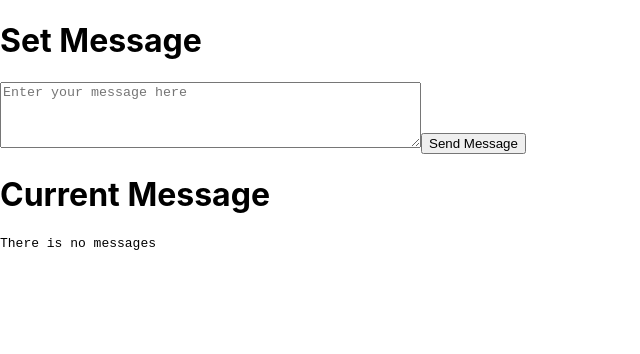
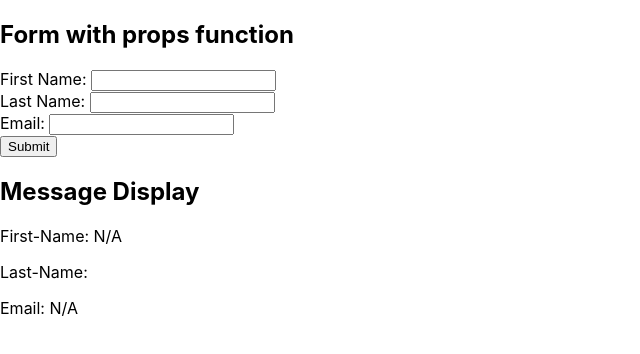
Before and after one commit to StefanoQuiroz/REACT-MERN-REVIEW, a React (Create React App) app in the folder class/prebox-generator/: page / in a window 1280 px wide. Shown: the top 354 px of the page, without its empty margins (0-640 px from the left). Built offline with nearby package versions, Linux system fonts and the light colour scheme.

Commit message:
MessageForm & MessageDisplay with props function usin useState({})

```diff
--- a/class/prebox-generator/src/App.js
+++ b/class/prebox-generator/src/App.js
@@ -1,26 +1,41 @@
 import React, { useState } from 'react';
 /* import Button from '@material-ui/core/Button'; */
 /* import Groceries from './components/Groceries'; */
-import MessageForm from './levantandoEstados/MessageForm';
-import MessageDisplay from './levantandoEstados/MessageDisplay';
-
+/* import MessageForm from './levantandoEstados/MessageForm';
+import MessageDisplay from './levantandoEstados/MessageDisplay'; */
+import MessageForm from './levantandoEstadosObjeto/MessageForm';
+import MessageDisplay from './levantandoEstadosObjeto/MessageDisplay';
 
 function App() {
 
-  const [currentMessage, setCurrentMessage] = useState("There is no messages");
+  //const [currentMessage, setCurrentMessage] = useState("There is no messages");
   //(2) actualiza el currentMessage con el setCurrentMessage(msg = toma del input)
-  console.log({2:currentMessage})
+  /* console.log({2:currentMessage})
   const youHaveGotMail = (mensaje) => {
     setCurrentMessage(mensaje);
-  }
+  } */
 
-  return (
+    const [currentMessage, setCurrentMessage] = useState({
+      firstName: "N/A",
+      lastname: "N/A",
+      email: "N/A"
+    })
+
+    const updateDisplay = (theChildState) => {
+      setCurrentMessage(theChildState);
+    }
+
+    console.log({3: currentMessage})
+
+    return (
     <div className="App">
       {/* <Button variant="contained" color="primary" href="https://www.google.com" fullWidth>Google</Button> */}
       {/* <Groceries/> */}
-      <MessageForm funcMsg={youHaveGotMail}/>
+      {/* <MessageForm funcMsg={youHaveGotMail}/> */}
       {/* (le pasa al message props el valor nuevo del currentMessage) */}
-      <MessageDisplay message={currentMessage}/>
+      {/*  <MessageDisplay message={currentMessage}/> */}
+      <MessageForm funcion={updateDisplay}/>
+      <MessageDisplay inputFormDisplay={currentMessage}/>
     </div>
   );
 }
--- /dev/null
+++ b/class/prebox-generator/src/levantandoEstadosObjeto/MessageDisplay.jsx
@@ -0,0 +1,15 @@
+import React from 'react';
+
+const MessageDisplay = ({inputFormDisplay}) => {
+    const {firstName, lastName, email} = inputFormDisplay;
+    return (
+        <div>
+            <h2>Message Display </h2>
+            <p>First-Name: {firstName}</p>
+            <p>Last-Name: {lastName}</p>
+            <p>Email: {email}</p>
+        </div>
+    );
+}
+
+export default MessageDisplay;
--- /dev/null
+++ b/class/prebox-generator/src/levantandoEstadosObjeto/MessageForm.jsx
@@ -0,0 +1,45 @@
+import React, { useState } from 'react';
+
+const MessageForm = ({funcion}) => {
+    const [state, setState] = useState({
+        firstName: "",
+        lastName: "",
+        email: ""
+    })
+
+    const onChange = (event) => {
+        const {name, value} = event.target;
+        setState({
+            ...state,
+            [name] : value
+        })
+    }
+
+    const onSubmit = (event) => {
+        event.preventDefault();
+        console.log({1: state});
+        funcion(state);
+        console.log({2: state});
+    }
+
+    return (
+        <form onSubmit={onSubmit}>
+            <h2>Form  with props function</h2>
+            <div className="row">
+                <label htmlFor="FirstName">First Name: </label>
+                <input type="text" id="FirstName" name="firstName" value={state.firstName} onChange={onChange}/>
+            </div>
+            <div className="row">
+                <label htmlFor="LastName">Last Name: </label>
+                <input type="text" id="LastName" name="lastName" value={state.lastName} onChange={onChange}/>
+            </div>
+            <div className="row">
+                <label htmlFor="Email">Email: </label>
+                <input type="email" id="Email" name="email" value={state.email} onChange={onChange}/>
+            </div>
+            <button type="submit">Submit</button>
+        </form>
+    );
+}
+
+export default MessageForm;
```
